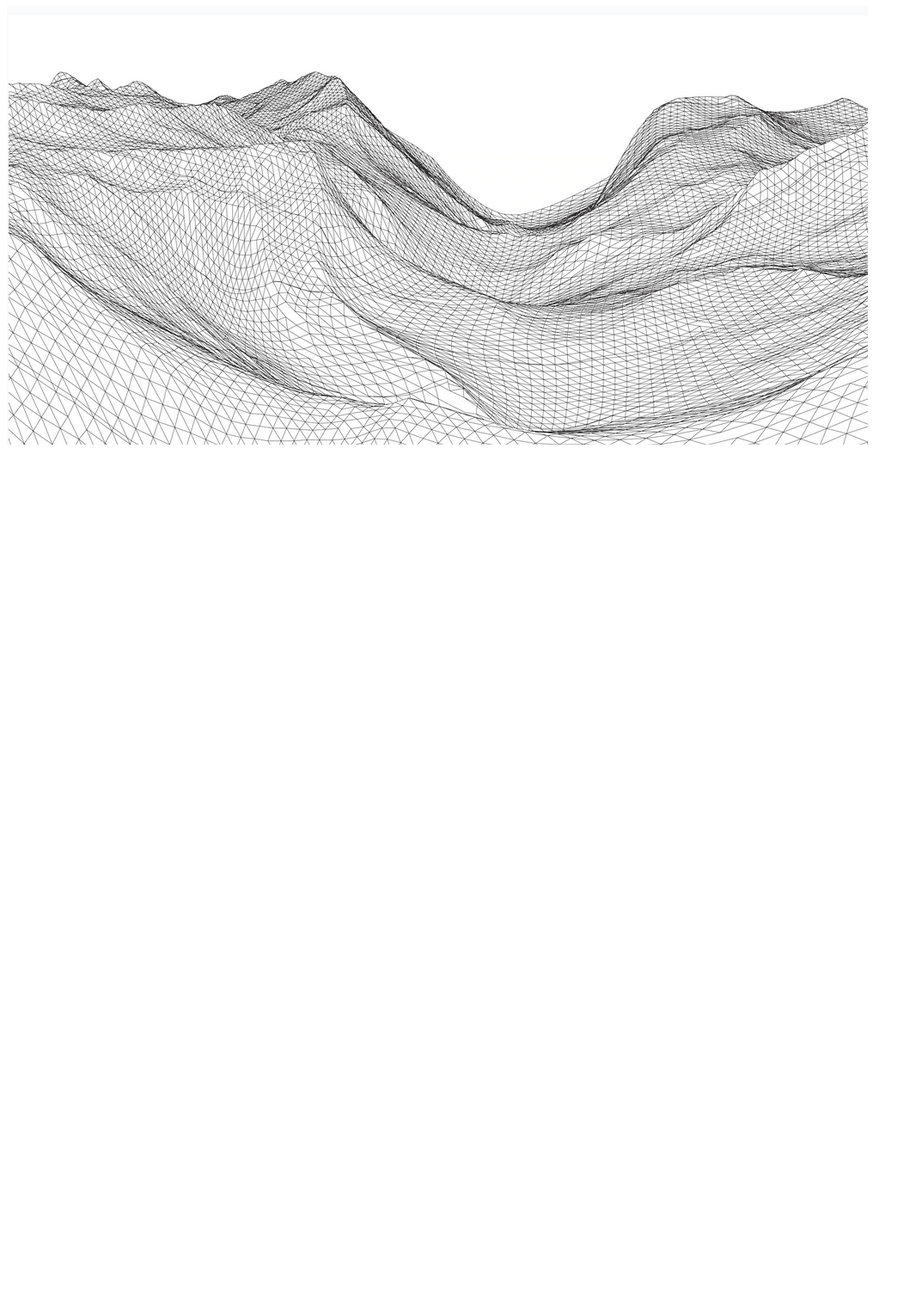
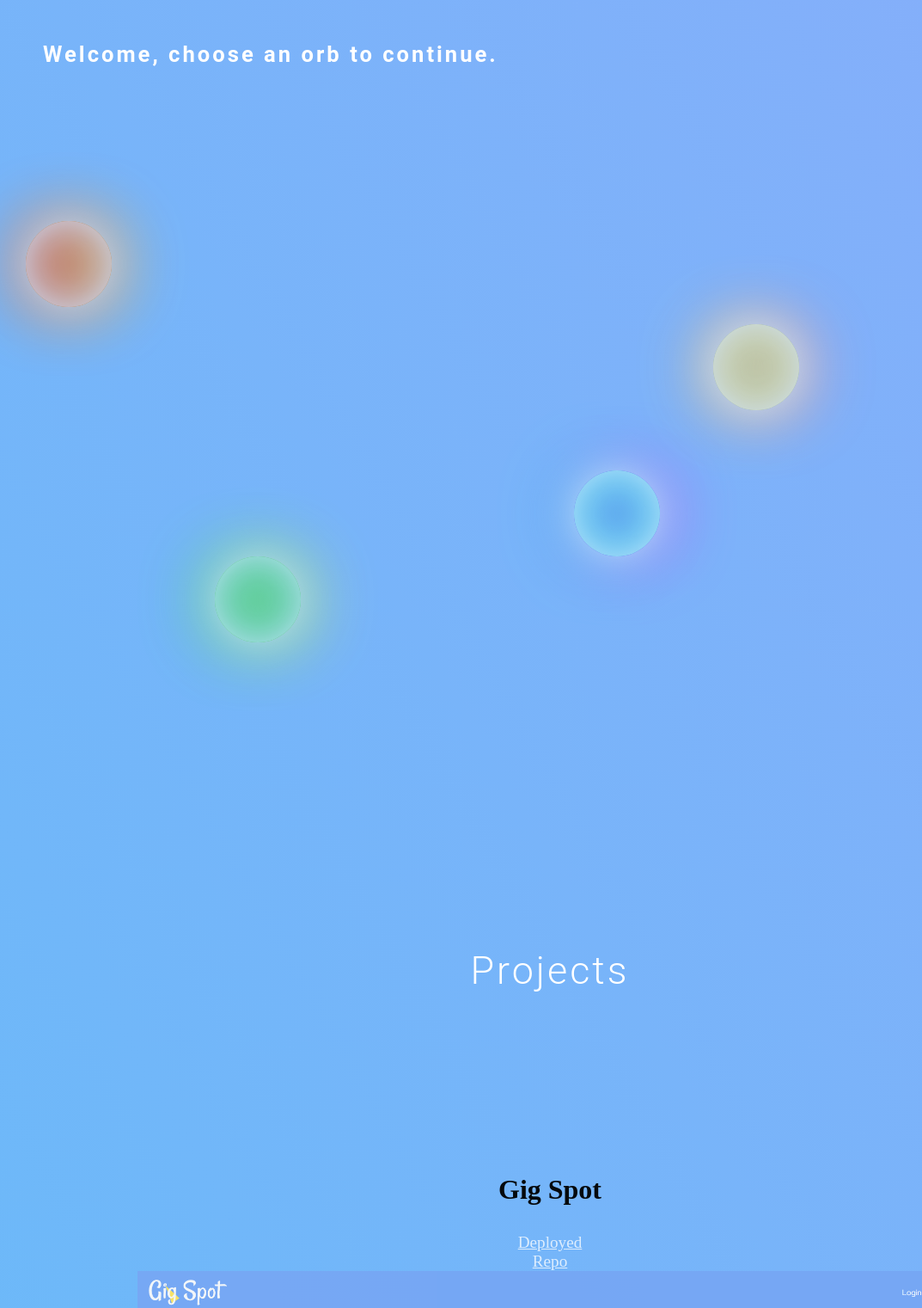
Before and after one commit to kevinlam11/Portfolio, a plain HTML site: page index.html in a window 1280 px wide. Shown: the part 73-1594 px from the top of the page at 86% size, without its empty margins (0-1073 px from the left). Before the commit the page ends 800 px from the top, so only its background shows below. Drawn offline with Linux system fonts and the light colour scheme; files that its build step writes are made by us from their sources.

Commit message:
updated the whole thing

```diff
--- a/index.html
+++ b/index.html
@@ -5,12 +5,79 @@
     <meta http-equiv="X-UA-Compatible" content="IE=edge" />
     <meta name="viewport" content="width=device-width, initial-scale=1.0" />
     <title>Kevins Portfolio</title>
+    <link rel="stylesheet" href="./assets/style.css" />
+    <link rel="stylesheet" href="./style.css" />
+    <link rel="preconnect" href="https://fonts.googleapis.com" />
+    <link rel="preconnect" href="https://fonts.gstatic.com" crossorigin />
+    <link
+      href="https://fonts.googleapis.com/css2?family=Arvo&display=swap"
+      rel="stylesheet"
+    />
   </head>
 
-  <body>
-    <section1>
+  <body class="gradient">
+    <section>
       <h1>Welcome, choose an orb to continue.</h1>
-      <img id="wireframe" src="assets/wireframe.png" />
-    </section1>
+      <img id="wireframe" src="assets/tree.png" />
+      <a id="bubble1" href="#project-1"></a>
+      <a id="bubble2" href="#project-2"></a>
+      <a id="bubble3" href="#project-3"></a>
+      <a id="bubble4" href="#project-4"></a>
+    </section>
+
+    <section>
+      <div id="projects">Projects</div>
+      <div id="project-container">
+        <div class="project-card" id="project-1">
+          <h3>Gig Spot</h3>
+
+          <a href="https://gig-spot-20220508.herokuapp.com/"> Deployed </a>
+          <a href="https://github.com/ekerseyc/gigspot"> Repo </a>
+          <img src="./assets/Gigspot.png"/>
+      </div>
+
+      <div id="project-container">
+        <div class="project-card" id="project-2">
+          <h3>Tag Along</h3>
+
+          <a href="https://limitless-cove-90207.herokuapp.com/login"> Deployed </a>
+          <a href="https://github.com/kevinlam11/tag_along"> Repo </a>
+            <img src="./assets/TagAlong.png"/>
+
+
+      </div>
+
+      <div id="project-container">
+        <div class="project-card" id="project-3">
+          <h3>MyAnimeList</h3>
+
+          <a href="https://kevinlam11.github.io/MyAnimeList-API-Project1/"> Deployed </a>
+          <a href="https://github.com/kevinlam11/MyAnimeList-API-Project1"> Repo </a>
+          <img src="./assets/AnimeList.png" />
+        </div>
+      </div>
+
+      <div id="project-container">
+         <div class="project-card" id="project-4">
+           <h3>Horiseon</h3>
+
+           <a href="https://kevinlam11.github.io/SEO-Assignment-1/"> Deployed </a>
+           <a href="https://github.com/kevinlam11/SEO-Assignment-1"> Repo </a>
+            <img src="./assets/Website 1.png" />
+        </div>
+      </div>
+
+    </section>
   </body>
+
+  <footer id="contact-me">
+    <a href="mailto:Kevnivek303@yahoo.com"><img src="assets/envelope.png"></a>
+    <a href="https://github.com/Kevinlam11"><img src="assets/github.png"</a>
+    <a href="https://www.linkedin.com/in/kevin-lam-620bb2239/"><img src="assets/linkedin.png"></a>
+    <a href="https://www.linkedin.com/dms/D5606AQEsnETwX7Q-bg/messaging-attachmentFile/0/1657811384514?m=AQI8hotTJX6eeAAAAYKLRivJAfqiStQAZosFh6s0YLcm8rTWz4MKz3sdlA&ne=1&v=beta&t=26BX674J71SDGwA2nsDSHMortUxMcWOZdGLC772qI2E"><img src="assets/resume.png"></a>
+  </footer>
+
+
+
+  <a href="#top" id="back">&#129121;</a>
 </html>
--- /dev/null
+++ b/script.js
@@ -0,0 +1,6 @@
+function scrollToTop() {
+  window.scrollTo({
+    top: 0,
+    behavior: "smooth",
+  });
+}
--- a/style.css
+++ b/style.css
@@ -1,20 +1,175 @@
-#wireframe {
-  width: 500%;
-  display: flex;
-  position: absolute;
-  font-weight: bolder;
-  color: #fdddb6;
-  left: 1em;
-  width: 20em;
-}
-
-section1 {
-  color: black;
-}
-
 body {
   margin: 0;
   padding: 0;
-  font-family: sans-serif;
   background-color: black;
 }
+
+html {
+  scroll-behavior: smooth;
+}
+
+.gradient {
+  background-color: #fff;
+  height: 100%;
+  width: 100%;
+  background-image: linear-gradient(60deg, #ff6596, #60bef8, #d88cff);
+  background-size: 600% 600%;
+  animation: animatedGradient 15s infinite linear;
+}
+
+h1 {
+  text-align: left;
+  padding-top: 100px;
+  margin-left: 50px;
+  font-family: "Roboto", sans-serif;
+  letter-spacing: 3px;
+  font-size: 2vw;
+  color: white;
+}
+
+@keyframes animatedGradient {
+  0% {
+    background-position: 0 95%;
+  }
+  50% {
+    background-position: 100% 20%;
+  }
+  100% {
+    background-position: 0% 85%;
+  }
+}
+
+#wireframe {
+  width: 100%;
+  opacity: 80%;
+  position: absolute;
+  top: -300px;
+  -webkit-mask-image: -webkit-gradient(
+    linear,
+    left top,
+    left bottom,
+    from(rgb(0, 0, 0)),
+    to(rgba(0, 0, 0, 0))
+  );
+  mask-image: linear-gradient(to bottom, rgba(0, 0, 0, 0), rgba(0, 0, 0, 0));
+}
+
+#bubble1 {
+  width: 100px;
+  height: 100px;
+  position: absolute;
+  top: 330px;
+  right: 1150px;
+  border-radius: 50%;
+  box-shadow: inset 0 0 50px #fff, inset 20px 0 80px #f83600,
+    inset -20px 0 80px #f9d423, inset 20px 0 300px #f83600,
+    inset -20px 0 300px #f9d423, 0 0 50px #fff, -10px 0 80px #f83600,
+    10px 0 80px #f9d423;
+  opacity: 60%;
+}
+#bubble2 {
+  width: 100px;
+  height: 100px;
+  position: absolute;
+  top: 450px;
+  right: 350px;
+  border-radius: 50%;
+  box-shadow: inset 0 0 50px #fff, inset 20px 0 80px #fee140,
+    inset -20px 0 80px #fee140, inset 20px 0 300px #fa709a,
+    inset -20px 0 300px #0ff, 0 0 50px #fff, -10px 0 80px #fee140,
+    10px 0 80px #fa709a;
+  opacity: 60%;
+}
+#bubble3 {
+  width: 100px;
+  height: 100px;
+  position: absolute;
+  top: 720px;
+  left: 250px;
+  border-radius: 50%;
+  box-shadow: inset 0 0 50px #fff, inset 20px 0 80px #0fd850,
+    inset -20px 0 80px #0fd850, inset 20px 0 300px #f9f047,
+    inset -20px 0 300px #f9f047, 0 0 50px #fff, -10px 0 80px #0fd850,
+    10px 0 80px #f9f047;
+  opacity: 60%;
+}
+#bubble4 {
+  width: 100px;
+  height: 100px;
+  position: absolute;
+  top: 620px;
+  right: 40%;
+  border-radius: 50%;
+  box-shadow: inset 0 0 50px #fff, inset 20px 0 80px #00dbde,
+    inset -20px 0 80px #00dbde, inset 20px 0 300px #fc00ff,
+    inset -20px 0 300px #fc00ff, 0 0 50px #fff, -10px 0 80px #00dbde,
+    10px 0 80px #fc00ff;
+  opacity: 60%;
+}
+
+h3 {
+  color: black;
+  justify-content: center;
+  display: flex;
+  font-size: 2.5vw;
+}
+
+a {
+  color: white;
+  display: flex;
+  justify-content: center;
+  font-size: 1.5vw;
+  opacity: 80%;
+}
+
+#projects {
+  font-family: "Roboto", sans-serif;
+  font-size: 3.5vw;
+  color: white;
+  font-weight: 300;
+  margin: 10%;
+  letter-spacing: 3px;
+  text-align: center;
+  margin-top: 80%;
+}
+
+#project-container {
+  display: flex;
+  flex-wrap: wrap;
+  gap: 100px;
+  justify-content: center;
+  flex-direction: row;
+  opacity: 95%;
+}
+
+.project-card {
+  margin-top: 50px;
+  width: 75%;
+}
+
+img {
+  width: 100%;
+}
+
+#contact-me {
+  display: flex;
+  align-items: center;
+  justify-content: space-evenly;
+  margin: 10%;
+}
+
+#back {
+  margin: 5%;
+  scroll-behavior: smooth;
+}
+
+@media screen and (max-width: 900px) {
+  header {
+    font-size: 30px;
+  }
+  ul {
+    display: flex;
+    flex-wrap: wrap;
+    flex-direction: column;
+  }
+}
```
Also changed, not shown: assets/Gigspot.png (added), assets/TagAlong.png (added), assets/envelope.png (added), assets/github.png (added), assets/linkedin.png (added), assets/resume.png (added), assets/tree.png (added), 3 other files.
